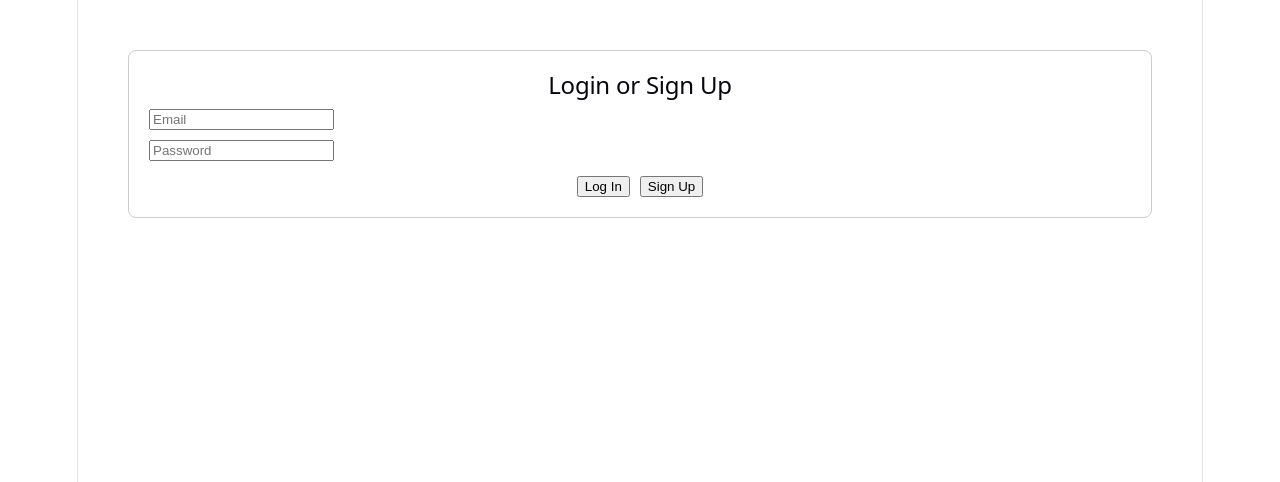
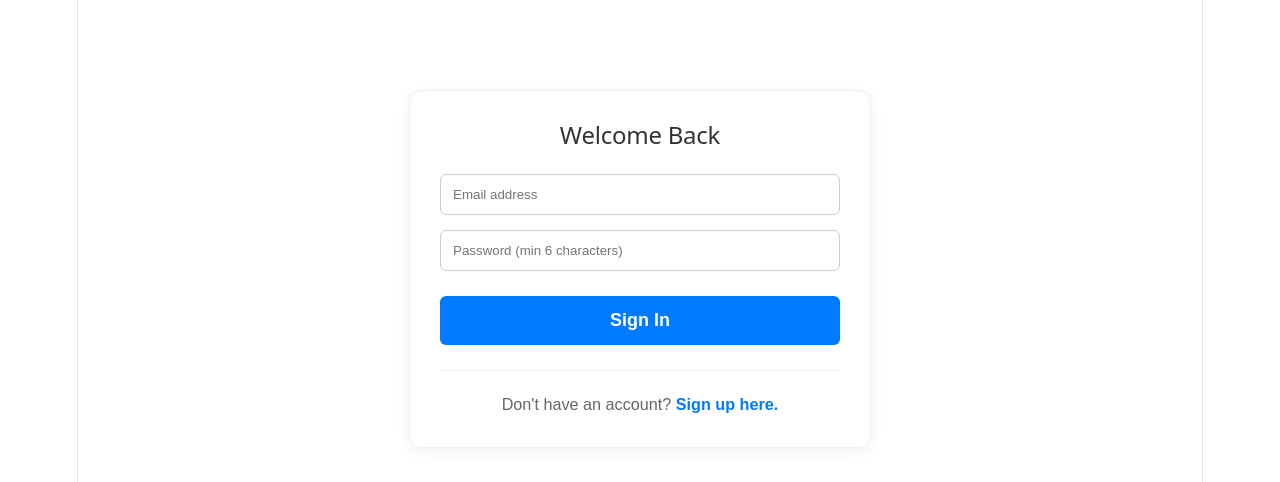
Before and after one commit to lachellesays/trialhashira, a React (Vite) app in the folder qtracker/: page / in a window 1280 px wide. Shown: the top 482 px of the page. Built offline with nearby package versions, Linux system fonts and the light colour scheme.

Commit message:
updated commentary and login

```diff
--- a/qtracker/src/Auth.jsx
+++ b/qtracker/src/Auth.jsx
@@ -2,36 +2,132 @@ import { useState } from 'react'
 import { supabase } from './supabaseClient'
 
 export default function Auth() {
+  const [isLoading, setIsLoading] = useState(false)
+  const [isSignUp, setIsSignUp] = useState(false) // This acts as our toggle switch
+
+  // Form State
   const [email, setEmail] = useState('')
   const [password, setPassword] = useState('')
-  const [loading, setLoading] = useState(false)
+  const [firstName, setFirstName] = useState('')
+  const [lastName, setLastName] = useState('')
 
-  const handleSignUp = async (e) => {
+  const handleAuth = async (e) => {
     e.preventDefault()
-    setLoading(true)
-    const { error } = await supabase.auth.signUp({ email, password })
-    if (error) alert(error.message)
-    else alert('Check your email for confirmation (if enabled) or try logging in!')
-    setLoading(false)
-  }
+    setIsLoading(true)
 
-  const handleLogin = async (e) => {
-    e.preventDefault()
-    setLoading(true)
-    const { error } = await supabase.auth.signInWithPassword({ email, password })
-    if (error) alert(error.message)
-    setLoading(false)
+    try {
+      if (isSignUp) {
+        // --- SIGN UP LOGIC ---
+        // Supabase allows us to pass extra info into the "data" object
+        const { error } = await supabase.auth.signUp({
+          email,
+          password,
+          options: {
+            data: {
+              first_name: firstName,
+              last_name: lastName,
+            }
+          }
+        })
+        if (error) throw error
+        alert('Success! Please check your email for a confirmation link to log in.')
+
+      } else {
+        // --- LOG IN LOGIC ---
+        const { error } = await supabase.auth.signInWithPassword({
+          email,
+          password,
+        })
+        if (error) throw error
+      }
+    } catch (error) {
+      alert(error.message)
+    } finally {
+      setIsLoading(false)
+    }
   }
 
   return (
-    <div style={{ padding: '20px', border: '1px solid #ccc', borderRadius: '8px' }}>
-      <h2>Login or Sign Up</h2>
-      <form>
-        <input type="email" placeholder="Email" onChange={e => setEmail(e.target.value)} style={{ display: 'block', margin: '10px 0' }} />
-        <input type="password" placeholder="Password" onChange={e => setPassword(e.target.value)} style={{ display: 'block', margin: '10px 0' }} />
-        <button onClick={handleLogin} disabled={loading} style={{ marginRight: '10px' }}>Log In</button>
-        <button onClick={handleSignUp} disabled={loading}>Sign Up</button>
+    <div style={{ maxWidth: '400px', margin: '40px auto', padding: '30px', fontFamily: 'sans-serif', border: '1px solid #eee', borderRadius: '12px', boxShadow: '0 4px 15px rgba(0,0,0,0.05)' }}>
+
+      <h2 style={{ textAlign: 'center', marginBottom: '25px', color: '#333' }}>
+        {isSignUp ? 'Create an Account' : 'Welcome Back'}
+      </h2>
+
+      <form onSubmit={handleAuth} style={{ display: 'flex', flexDirection: 'column', gap: '15px' }}>
+
+        {/* Only show Name fields if they are signing up */}
+        {isSignUp && (
+          <div style={{ display: 'flex', gap: '10px' }}>
+            <input
+              type="text"
+              placeholder="First Name"
+              required
+              value={firstName}
+              onChange={(e) => setFirstName(e.target.value)}
+              style={{ flex: 1, padding: '12px', borderRadius: '6px', border: '1px solid #ccc' }}
+            />
+            <input
+              type="text"
+              placeholder="Last Name"
+              required
+              value={lastName}
+              onChange={(e) => setLastName(e.target.value)}
+              style={{ flex: 1, padding: '12px', borderRadius: '6px', border: '1px solid #ccc' }}
+            />
+          </div>
+        )}
+
+        <input
+          type="email"
+          placeholder="Email address"
+          required
+          value={email}
+          onChange={(e) => setEmail(e.target.value)}
+          style={{ padding: '12px', borderRadius: '6px', border: '1px solid #ccc' }}
+        />
+
+        <input
+          type="password"
+          placeholder="Password (min 6 characters)"
+          required
+          value={password}
+          onChange={(e) => setPassword(e.target.value)}
+          style={{ padding: '12px', borderRadius: '6px', border: '1px solid #ccc' }}
+        />
+
+        <button
+          type="submit"
+          disabled={isLoading}
+          style={{
+            marginTop: '10px',
+            padding: '14px',
+            backgroundColor: '#007bff',
+            color: 'white',
+            border: 'none',
+            borderRadius: '6px',
+            cursor: isLoading ? 'not-allowed' : 'pointer',
+            fontWeight: 'bold',
+            fontSize: '1em'
+          }}
+        >
+          {isLoading ? 'Processing...' : (isSignUp ? 'Sign Up' : 'Sign In')}
+        </button>
       </form>
+
+      {/* The Toggle Button */}
+      <div style={{ textAlign: 'center', marginTop: '25px', paddingTop: '20px', borderTop: '1px solid #eee' }}>
+        <button
+          onClick={() => setIsSignUp(!isSignUp)}
+          style={{ background: 'none', border: 'none', color: '#666', cursor: 'pointer', fontSize: '0.9em' }}
+        >
+          {isSignUp ? (
+            <span>Already have an account? <strong style={{color: '#007bff'}}>Sign in here.</strong></span>
+          ) : (
+            <span>Don't have an account? <strong style={{color: '#007bff'}}>Sign up here.</strong></span>
+          )}
+        </button>
+      </div>
     </div>
   )
 }
```
Also changed, not shown: qtracker/src/App.jsx (+112 -89 lines).
